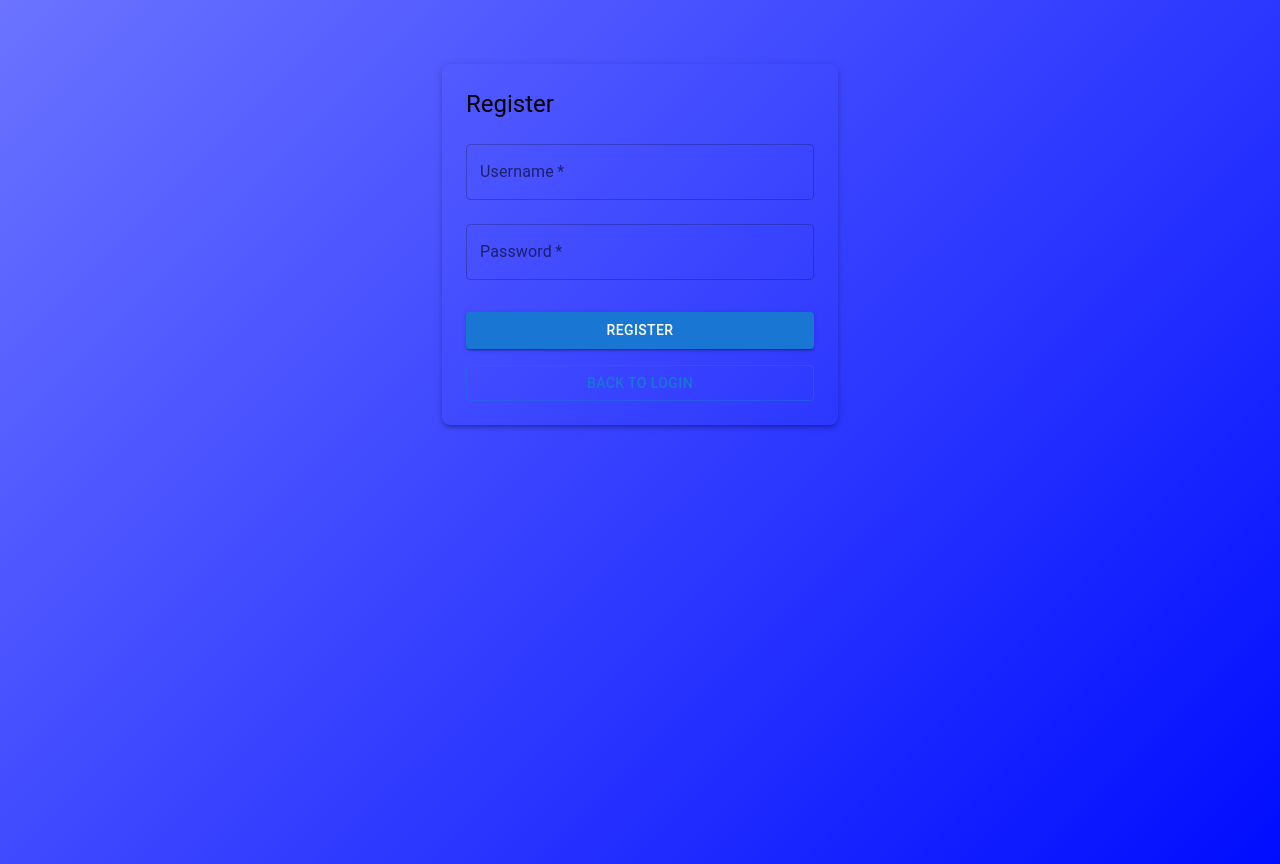
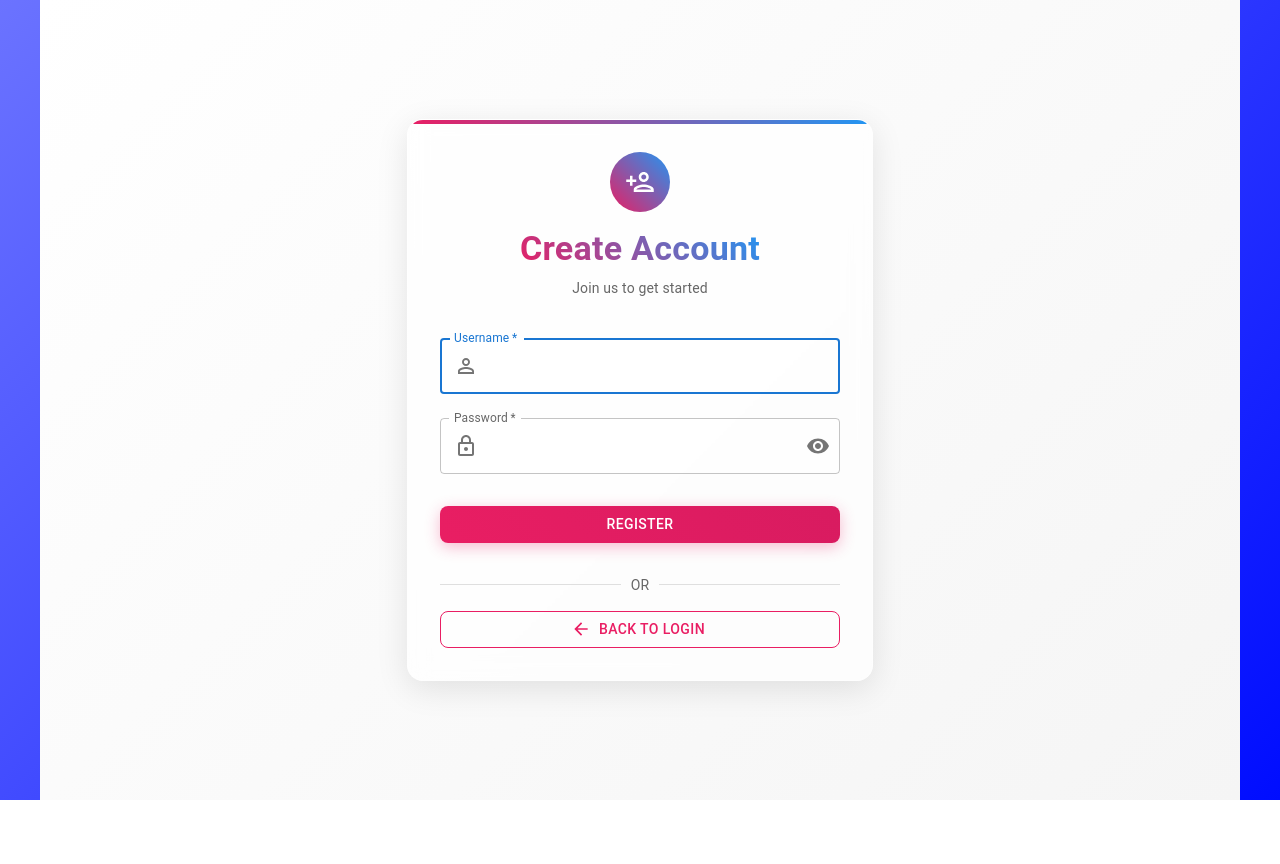
Before and after one commit to FredZ6/task_manager_WebProject, a React (Create React App) app in the folder frontend/: page /register in a window 1280 px wide. After the commit the page ends 800 px from the top, so only its background shows below. Built offline with nearby package versions, Linux system fonts and the light colour scheme.

Commit message:
UI updated - login/register pages

```diff
--- a/frontend/src/components/Login.js
+++ b/frontend/src/components/Login.js
@@ -3,12 +3,75 @@
 import React, { useState } from 'react';
 import { loginUser } from '../services/api';
 import { useNavigate } from 'react-router-dom';
-import { TextField, Button, Container, Typography, Box } from '@mui/material';
+import {
+  TextField,
+  Button,
+  Container,
+  Typography,
+  Box,
+  Paper,
+  IconButton,
+  InputAdornment,
+  Divider,
+  Fade
+} from '@mui/material';
+import { styled } from '@mui/material/styles';
+import {
+  Visibility,
+  VisibilityOff,
+  LockOutlined,
+  PersonOutline,
+  LoginOutlined
+} from '@mui/icons-material';
+
+const GlassContainer = styled(Container)`
+  min-height: 100vh;
+  display: flex;
+  align-items: center;
+  justify-content: center;
+  background: linear-gradient(135deg, #ffffff 0%, #f5f5f5 100%);
+`;
+
+const GlassBox = styled(Paper)`
+  background: rgba(255, 255, 255, 0.7);
+  backdrop-filter: blur(10px);
+  border-radius: 16px;
+  padding: 2rem;
+  box-shadow: 0 8px 32px rgba(0, 0, 0, 0.1);
+  border: 1px solid rgba(255, 255, 255, 0.3);
+  width: 100%;
+  max-width: 400px;
+  position: relative;
+  overflow: hidden;
+
+  &:before {
+    content: '';
+    position: absolute;
+    top: 0;
+    left: 0;
+    right: 0;
+    height: 4px;
+    background: linear-gradient(90deg, #2196F3, #E91E63);
+  }
+`;
+
+const StyledButton = styled(Button)`
+  background: linear-gradient(45deg, #2196F3, #1976D2);
+  box-shadow: 0 4px 15px rgba(33, 150, 243, 0.3);
+  border-radius: 8px;
+  transition: all 0.3s ease;
+
+  &:hover {
+    transform: translateY(-2px);
+    box-shadow: 0 6px 20px rgba(33, 150, 243, 0.4);
+  }
+`;
 
 const Login = () => {
   const [username, setUsername] = useState('');
   const [password, setPassword] = useState('');
   const [error, setError] = useState('');
+  const [showPassword, setShowPassword] = useState(false);
   const navigate = useNavigate();
 
   const handleLogin = async (e) => {
@@ -18,76 +81,151 @@ const Login = () => {
       localStorage.setItem('user', JSON.stringify(response.data));
       navigate('/tasks');
     } catch (err) {
-      setError('Login failed');
+      setError('Invalid username or password');
     }
   };
 
   return (
-    <Container component="main" maxWidth="xs">
-      <Box
-        sx={{
-          marginTop: 8,
+    <GlassContainer>
+      <Fade in={true} timeout={1000}>
+        <GlassBox elevation={0}>
+          <Box sx={{
             display: 'flex',
             flexDirection: 'column',
             alignItems: 'center',
-          padding: 3,
-          boxShadow: 3,
-          borderRadius: 2,
-          backgroundColor: 'background.paper'
-        }}
-      >
-        <Typography component="h1" variant="h5" gutterBottom>
-          Login
+            mb: 3
+          }}>
+            <Box sx={{
+              width: 60,
+              height: 60,
+              borderRadius: '50%',
+              background: 'linear-gradient(45deg, #2196F3, #E91E63)',
+              display: 'flex',
+              alignItems: 'center',
+              justifyContent: 'center',
+              mb: 2
+            }}>
+              <LockOutlined sx={{ color: '#fff', fontSize: 30 }} />
+            </Box>
+            <Typography component="h1" variant="h4"
+              sx={{
+                fontWeight: 600,
+                background: 'linear-gradient(45deg, #2196F3, #E91E63)',
+                backgroundClip: 'text',
+                WebkitBackgroundClip: 'text',
+                color: 'transparent'
+              }}>
+              Welcome Back
             </Typography>
+            <Typography variant="body2" color="textSecondary" sx={{ mt: 1 }}>
+              Please sign in to continue
+            </Typography>
+          </Box>
+
           {error && (
-          <Typography color="error" variant="body2">
+            <Box sx={{
+              p: 2,
+              mb: 2,
+              borderRadius: 1,
+              backgroundColor: 'rgba(255,0,0,0.1)',
+              border: '1px solid rgba(255,0,0,0.3)'
+            }}>
+              <Typography color="error" variant="body2" align="center">
                 {error}
               </Typography>
+            </Box>
           )}
-        <Box component="form" onSubmit={handleLogin} noValidate sx={{ mt: 1 }}>
+
+          <Box component="form" onSubmit={handleLogin} noValidate>
             <TextField
               margin="normal"
               required
               fullWidth
-            id="username"
               label="Username"
-            name="username"
-            autoComplete="username"
               autoFocus
               value={username}
               onChange={(e) => setUsername(e.target.value)}
+              InputProps={{
+                startAdornment: (
+                  <InputAdornment position="start">
+                    <PersonOutline sx={{ color: 'action.active' }} />
+                  </InputAdornment>
+                ),
+              }}
+              sx={{
+                '& .MuiOutlinedInput-root': {
+                  backgroundColor: 'rgba(255, 255, 255, 0.5)',
+                }
+              }}
             />
             <TextField
               margin="normal"
               required
               fullWidth
-            name="password"
               label="Password"
-            type="password"
-            id="password"
-            autoComplete="current-password"
+              type={showPassword ? 'text' : 'password'}
               value={password}
               onChange={(e) => setPassword(e.target.value)}
+              InputProps={{
+                startAdornment: (
+                  <InputAdornment position="start">
+                    <LockOutlined sx={{ color: 'action.active' }} />
+                  </InputAdornment>
+                ),
+                endAdornment: (
+                  <InputAdornment position="end">
+                    <IconButton
+                      onClick={() => setShowPassword(!showPassword)}
+                      edge="end"
+                    >
+                      {showPassword ? <VisibilityOff /> : <Visibility />}
+                    </IconButton>
+                  </InputAdornment>
+                ),
+              }}
+              sx={{
+                '& .MuiOutlinedInput-root': {
+                  backgroundColor: 'rgba(255, 255, 255, 0.5)',
+                }
+              }}
             />
-          <Button
+
+            <StyledButton
               type="submit"
               fullWidth
               variant="contained"
               sx={{ mt: 3, mb: 2 }}
+              endIcon={<LoginOutlined />}
             >
-            Login
-          </Button>
+              Sign In
+            </StyledButton>
+
+            <Divider sx={{ my: 2 }}>
+              <Typography variant="body2" color="textSecondary">
+                OR
+              </Typography>
+            </Divider>
+
             <Button
               fullWidth
               variant="outlined"
-            sx={{ mb: 2 }}
               onClick={() => navigate('/register')}
+              sx={{
+                borderRadius: 2,
+                borderColor: '#2196F3',
+                color: '#2196F3',
+                '&:hover': {
+                  borderColor: '#1976D2',
+                  backgroundColor: 'rgba(33, 150, 243, 0.05)'
+                }
+              }}
             >
-            Register
+              Create Account
             </Button>
           </Box>
-      </Box>
-    </Container>
+        </GlassBox>
+      </Fade>
+    </GlassContainer>
   );
 };
 
--- a/frontend/src/components/Register.js
+++ b/frontend/src/components/Register.js
@@ -3,12 +3,76 @@
 import React, { useState } from 'react';
 import { registerUser } from '../services/api';
 import { useNavigate } from 'react-router-dom';
-import { TextField, Button, Container, Typography, Box } from '@mui/material';
+import {
+  TextField,
+  Button,
+  Container,
+  Typography,
+  Box,
+  Paper,
+  IconButton,
+  InputAdornment,
+  Divider,
+  Fade
+} from '@mui/material';
+import { styled } from '@mui/material/styles';
+import {
+  Visibility,
+  VisibilityOff,
+  PersonAddOutlined,
+  PersonOutline,
+  LockOutlined,
+  ArrowBack
+} from '@mui/icons-material';
+
+const GlassContainer = styled(Container)`
+  min-height: 100vh;
+  display: flex;
+  align-items: center;
+  justify-content: center;
+  background: linear-gradient(135deg, #ffffff 0%, #f5f5f5 100%);
+`;
+
+const GlassBox = styled(Paper)`
+  background: rgba(255, 255, 255, 0.7);
+  backdrop-filter: blur(10px);
+  border-radius: 16px;
+  padding: 2rem;
+  box-shadow: 0 8px 32px rgba(0, 0, 0, 0.1);
+  border: 1px solid rgba(255, 255, 255, 0.3);
+  width: 100%;
+  max-width: 400px;
+  position: relative;
+  overflow: hidden;
+
+  &:before {
+    content: '';
+    position: absolute;
+    top: 0;
+    left: 0;
+    right: 0;
+    height: 4px;
+    background: linear-gradient(90deg, #E91E63, #2196F3);
+  }
+`;
+
+const StyledButton = styled(Button)`
+  background: linear-gradient(45deg, #E91E63, #D81B60);
+  box-shadow: 0 4px 15px rgba(233, 30, 99, 0.3);
+  border-radius: 8px;
+  transition: all 0.3s ease;
+
+  &:hover {
+    transform: translateY(-2px);
+    box-shadow: 0 6px 20px rgba(233, 30, 99, 0.4);
+  }
+`;
 
 const Register = () => {
   const [username, setUsername] = useState('');
   const [password, setPassword] = useState('');
   const [error, setError] = useState('');
+  const [showPassword, setShowPassword] = useState(false);
   const navigate = useNavigate();
 
   const handleRegister = async (e) => {
@@ -17,48 +81,151 @@ const Register = () => {
       await registerUser(username, password);
       navigate('/login');
     } catch (err) {
-      setError('Registration failed');
+      setError('Registration failed. Username may already exist.');
     }
   };
 
   return (
-    <Container component="main" maxWidth="xs">
-      <Box sx={{ marginTop: 8, padding: 3, boxShadow: 3, borderRadius: 2 }}>
-        <Typography component="h1" variant="h5" gutterBottom>
-          Register
+    <GlassContainer>
+      <Fade in={true} timeout={1000}>
+        <GlassBox elevation={0}>
+          <Box sx={{
+            display: 'flex',
+            flexDirection: 'column',
+            alignItems: 'center',
+            mb: 3
+          }}>
+            <Box sx={{
+              width: 60,
+              height: 60,
+              borderRadius: '50%',
+              background: 'linear-gradient(45deg, #E91E63, #2196F3)',
+              display: 'flex',
+              alignItems: 'center',
+              justifyContent: 'center',
+              mb: 2
+            }}>
+              <PersonAddOutlined sx={{ color: '#fff', fontSize: 30 }} />
+            </Box>
+            <Typography component="h1" variant="h4"
+              sx={{
+                fontWeight: 600,
+                background: 'linear-gradient(45deg, #E91E63, #2196F3)',
+                backgroundClip: 'text',
+                WebkitBackgroundClip: 'text',
+                color: 'transparent'
+              }}>
+              Create Account
             </Typography>
+            <Typography variant="body2" color="textSecondary" sx={{ mt: 1 }}>
+              Join us to get started
+            </Typography>
+          </Box>
+
           {error && (
-          <Typography color="error" variant="body2">
+            <Box sx={{
+              p: 2,
+              mb: 2,
+              borderRadius: 1,
+              backgroundColor: 'rgba(255,0,0,0.1)',
+              border: '1px solid rgba(255,0,0,0.3)'
+            }}>
+              <Typography color="error" variant="body2" align="center">
                 {error}
               </Typography>
+            </Box>
           )}
+
           <Box component="form" onSubmit={handleRegister}>
             <TextField
               margin="normal"
+              required
               fullWidth
               label="Username"
+              autoFocus
               value={username}
               onChange={(e) => setUsername(e.target.value)}
-            required
+              InputProps={{
+                startAdornment: (
+                  <InputAdornment position="start">
+                    <PersonOutline sx={{ color: 'action.active' }} />
+                  </InputAdornment>
+                ),
+              }}
+              sx={{
+                '& .MuiOutlinedInput-root': {
+                  backgroundColor: 'rgba(255, 255, 255, 0.5)',
+                }
+              }}
             />
             <TextField
               margin="normal"
+              required
               fullWidth
               label="Password"
-            type="password"
+              type={showPassword ? 'text' : 'password'}
               value={password}
               onChange={(e) => setPassword(e.target.value)}
-            required
+              InputProps={{
+                startAdornment: (
+                  <InputAdornment position="start">
+                    <LockOutlined sx={{ color: 'action.active' }} />
+                  </InputAdornment>
+                ),
+                endAdornment: (
+                  <InputAdornment position="end">
+                    <IconButton
+                      onClick={() => setShowPassword(!showPassword)}
+                      edge="end"
+                    >
+                      {showPassword ? <VisibilityOff /> : <Visibility />}
+                    </IconButton>
+                  </InputAdornment>
+                ),
+              }}
+              sx={{
+                '& .MuiOutlinedInput-root': {
+                  backgroundColor: 'rgba(255, 255, 255, 0.5)',
+                }
+              }}
             />
-          <Button type="submit" fullWidth variant="contained" sx={{ mt: 3, mb: 2 }}>
+
+            <StyledButton
+              type="submit"
+              fullWidth
+              variant="contained"
+              sx={{ mt: 3, mb: 2 }}
+            >
               Register
-          </Button>
-          <Button fullWidth variant="outlined" onClick={() => navigate('/login')}>
+            </StyledButton>
+
+            <Divider sx={{ my: 2 }}>
+              <Typography variant="body2" color="textSecondary">
+                OR
+              </Typography>
+            </Divider>
+
+            <Button
+              fullWidth
+              variant="outlined"
+              onClick={() => navigate('/login')}
+              startIcon={<ArrowBack />}
+              sx={{
+                borderRadius: 2,
+                borderColor: '#E91E63',
+                color: '#E91E63',
+                '&:hover': {
+                  borderColor: '#D81B60',
+                  backgroundColor: 'rgba(233, 30, 99, 0.05)'
+                }
+              }}
+            >
               Back to Login
             </Button>
           </Box>
-      </Box>
-    </Container>
+        </GlassBox>
+      </Fade>
+    </GlassContainer>
   );
 };
 
```
Also changed, not shown: 1 other file (tests, documents, lock files or other folders). Lines whose indentation alone changed are shown as unchanged.
